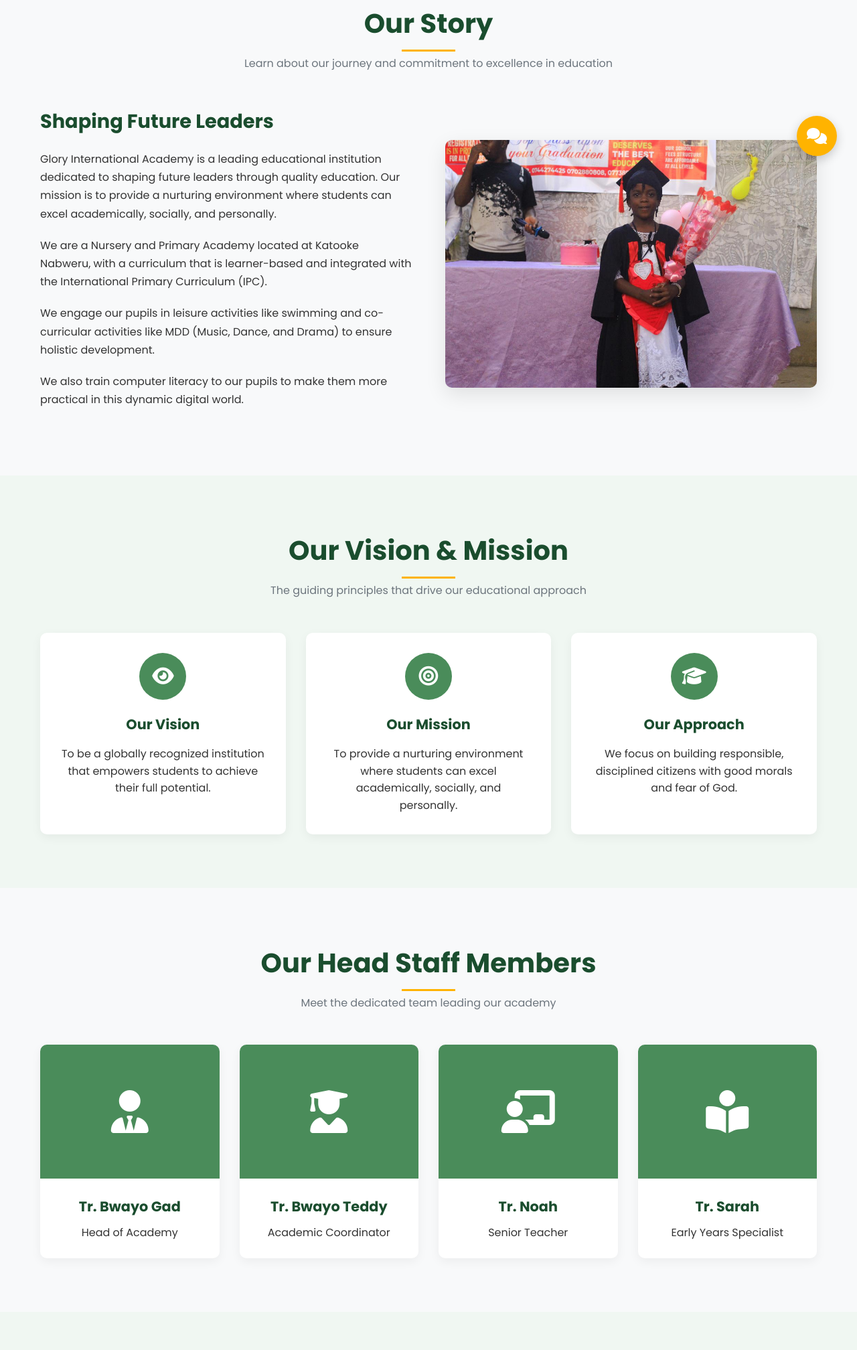
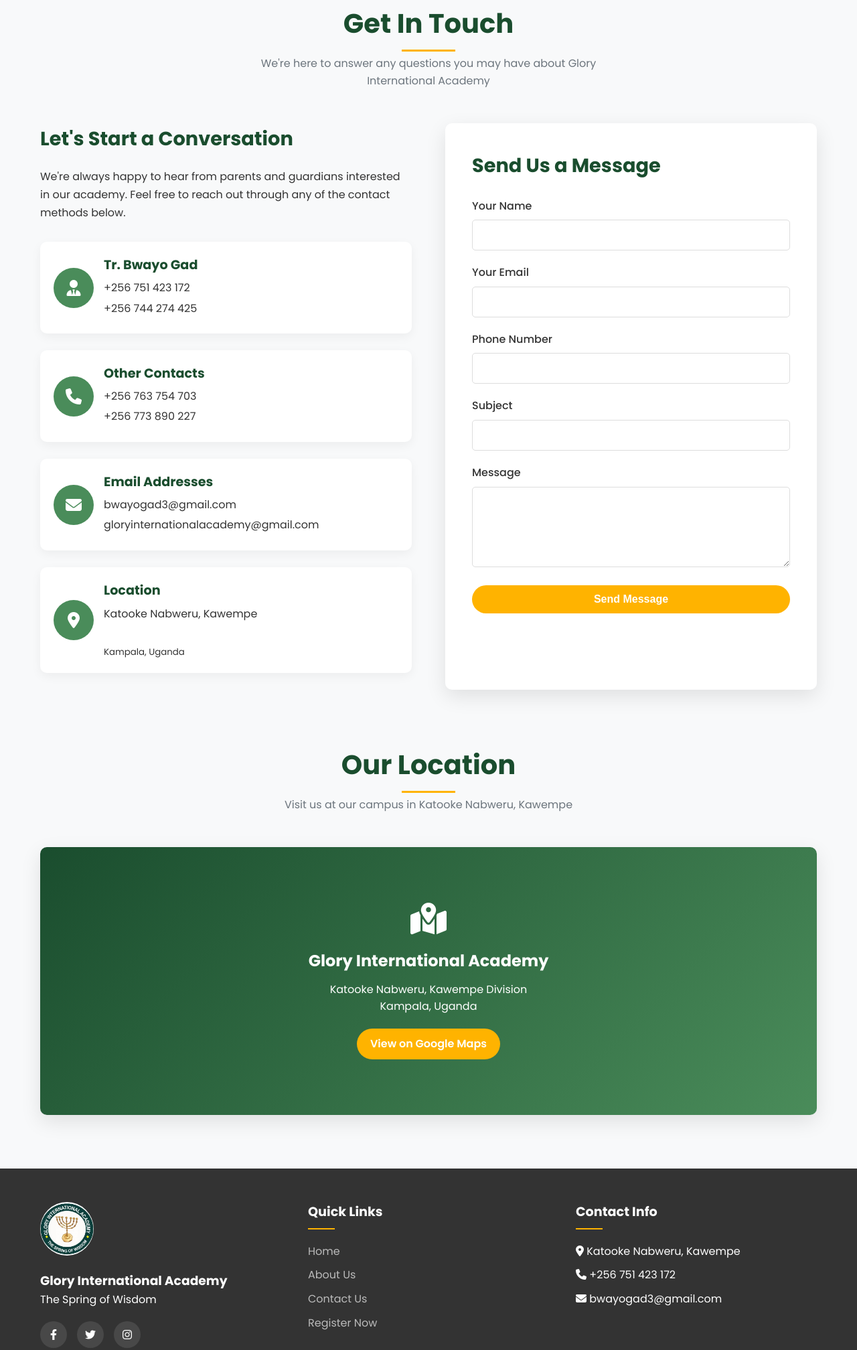
Before and after one commit to luctild/glory, a plain HTML site: page contacts/index.html in a window 1280 px wide. Shown: the part 537-2553 px from the top of the page at 67% size. Drawn offline with Linux system fonts and the light colour scheme.

Commit message:
Add files via upload

```diff
--- a/contacts/index.html
+++ b/contacts/index.html
@@ -6,9 +6,9 @@
   <link href="https://fonts.googleapis.com/css2?family=Poppins:wght@300;400;500;600;700&display=swap" rel="stylesheet">
   <link rel="shortcut icon" href="media/logo.jpg" type="image/x-icon">
   <link rel="stylesheet" href="https://cdnjs.cloudflare.com/ajax/libs/font-awesome/6.4.0/css/all.min.css">
-  <meta name="description" content="Learn more about Glory International Academy - our mission, vision, values, and dedicated staff.">
-  <meta name="keywords" content="Glory International Academy, about us, school, education, staff">
-  <title>About Us - Glory International Academy</title>
+  <meta name="description" content="Contact Glory International Academy - Get in touch with us for admissions, inquiries, and more information.">
+  <meta name="keywords" content="Glory International Academy, contact, school, education, admissions">
+  <title>Contact Us - Glory International Academy</title>
   <style>
     :root {
       --primary: #1a4d2e;
@@ -137,7 +137,7 @@
       cursor: pointer;
     }
 
-    /* Hero Section */
+    /* Page Hero */
     .page-hero {
       background: linear-gradient(rgba(26, 77, 46, 0.85), rgba(26, 77, 46, 0.85)), url('../media/grad4.jpg') center/cover no-repeat;
       color: white;
@@ -158,8 +158,8 @@
       margin: 0 auto;
     }
 
-    /* About Sections */
-    .about-section {
+    /* Contact Section */
+    .contact-section {
       padding: 80px 0;
     }
 
@@ -193,247 +193,170 @@
       margin: 0 auto;
     }
 
-    .about-content {
+    .contact-container {
       display: grid;
       grid-template-columns: 1fr 1fr;
       gap: 50px;
-      align-items: center;
     }
 
-    .about-text h3 {
+    .contact-info h3 {
       font-size: 1.8rem;
       margin-bottom: 20px;
       color: var(--primary);
     }
 
-    .about-text p {
-      margin-bottom: 20px;
+    .contact-info p {
+      margin-bottom: 30px;
       line-height: 1.7;
     }
 
-    .about-image {
-      border-radius: 10px;
-      overflow: hidden;
-      box-shadow: 0 10px 30px rgba(0, 0, 0, 0.1);
+    .contact-details {
+      margin-top: 30px;
     }
 
-    .about-image img {
-      width: 100%;
-      height: auto;
-      display: block;
+    .contact-item {
+      display: flex;
+      align-items: center;
+      gap: 15px;
+      margin-bottom: 25px;
+      padding: 20px;
+      background-color: white;
+      border-radius: 10px;
+      box-shadow: 0 5px 15px rgba(0, 0, 0, 0.05);
       transition: var(--transition);
     }
 
-    .about-image:hover img {
-      transform: scale(1.05);
+    .contact-item:hover {
+      transform: translateY(-5px);
+      box-shadow: 0 10px 25px rgba(0, 0, 0, 0.1);
     }
 
-    /* Values Section */
-    .values {
-      background-color: #f0f7f2;
-      padding: 80px 0;
-    }
-
-    .values-grid {
-      display: grid;
-      grid-template-columns: repeat(auto-fit, minmax(250px, 1fr));
-      gap: 30px;
-    }
-
-    .value-card {
-      background-color: white;
-      border-radius: 10px;
-      padding: 30px;
-      box-shadow: 0 5px 15px rgba(0, 0, 0, 0.05);
-      transition: var(--transition);
-      text-align: center;
-    }
-
-    .value-card:hover {
-      transform: translateY(-10px);
-      box-shadow: 0 15px 30px rgba(0, 0, 0, 0.1);
-    }
-
-    .value-icon {
-      width: 70px;
-      height: 70px;
-      background-color: var(--secondary);
-      border-radius: 50%;
-      display: flex;
-      align-items: center;
-      justify-content: center;
-      margin: 0 auto 20px;
-      color: white;
-      font-size: 1.8rem;
-    }
-
-    .value-card h3 {
-      font-size: 1.3rem;
-      margin-bottom: 15px;
-      color: var(--primary);
-    }
-
-    /* Staff Section */
-    .staff {
-      padding: 80px 0;
-    }
-
-    .staff-grid {
-      display: grid;
-      grid-template-columns: repeat(auto-fit, minmax(250px, 1fr));
-      gap: 30px;
-    }
-
-    .staff-card {
-      background-color: white;
-      border-radius: 10px;
-      overflow: hidden;
-      box-shadow: 0 5px 15px rgba(0, 0, 0, 0.05);
-      transition: var(--transition);
-      text-align: center;
-    }
-
-    .staff-card:hover {
-      transform: translateY(-10px);
-      box-shadow: 0 15px 30px rgba(0, 0, 0, 0.1);
-    }
-
-    .staff-image {
-      height: 200px;
-      background-color: var(--secondary);
-      display: flex;
-      align-items: center;
-      justify-content: center;
-      color: white;
-      font-size: 4rem;
-    }
-
-    .staff-content {
-      padding: 25px;
-    }
-
-    .staff-content h3 {
-      font-size: 1.3rem;
-      margin-bottom: 10px;
-      color: var(--primary);
-    }
-
-    /* Gallery Section */
-    .gallery {
-      padding: 80px 0;
-      background-color: #f0f7f2;
-    }
-
-    .gallery-grid {
-      display: grid;
-      grid-template-columns: repeat(auto-fit, minmax(250px, 1fr));
-      gap: 15px;
-    }
-
-    .gallery-item {
-      border-radius: 10px;
-      overflow: hidden;
-      height: 250px;
-      position: relative;
-    }
-
-    .gallery-item img {
-      width: 100%;
-      height: 100%;
-      object-fit: cover;
-      transition: var(--transition);
-    }
-
-    .gallery-item:hover img {
-      transform: scale(1.1);
-    }
-
-    .gallery-overlay {
-      position: absolute;
-      bottom: 0;
-      left: 0;
-      right: 0;
-      background: linear-gradient(transparent, rgba(0, 0, 0, 0.7));
-      color: white;
-      padding: 20px;
-      transform: translateY(100%);
-      transition: var(--transition);
-    }
-
-    .gallery-item:hover .gallery-overlay {
-      transform: translateY(0);
-    }
-
-    /* Floating Contact */
-    .floating-contact {
-      position: fixed;
-      bottom: 30px;
-      right: 30px;
-      z-index: 999;
-    }
-
-    .contact-toggle {
+    .contact-icon {
       width: 60px;
       height: 60px;
-      background-color: var(--accent);
+      background-color: var(--secondary);
       border-radius: 50%;
       display: flex;
       align-items: center;
       justify-content: center;
       color: white;
       font-size: 1.5rem;
-      cursor: pointer;
-      box-shadow: 0 5px 15px rgba(0, 0, 0, 0.2);
+      flex-shrink: 0;
+    }
+
+    .contact-text h4 {
+      font-size: 1.2rem;
+      margin-bottom: 5px;
+      color: var(--primary);
+    }
+
+    .contact-text a {
+      color: var(--dark);
+      text-decoration: none;
+      transition: var(--transition);
+      display: block;
+      margin-bottom: 5px;
+    }
+
+    .contact-text a:hover {
+      color: var(--primary);
+    }
+
+    .contact-form {
+      background-color: white;
+      padding: 40px;
+      border-radius: 10px;
+      box-shadow: 0 10px 30px rgba(0, 0, 0, 0.1);
+    }
+
+    .contact-form h3 {
+      color: var(--primary);
+      margin-bottom: 25px;
+      font-size: 1.8rem;
+    }
+
+    .form-group {
+      margin-bottom: 20px;
+    }
+
+    .form-group label {
+      display: block;
+      margin-bottom: 8px;
+      font-weight: 500;
+      color: var(--dark);
+    }
+
+    .form-control {
+      width: 100%;
+      padding: 12px 15px;
+      border: 1px solid #ddd;
+      border-radius: 5px;
+      font-family: 'Poppins', sans-serif;
       transition: var(--transition);
     }
 
-    .contact-toggle:hover {
-      transform: scale(1.1);
+    .form-control:focus {
+      border-color: var(--primary);
+      outline: none;
+      box-shadow: 0 0 0 3px rgba(26, 77, 46, 0.1);
     }
 
-    .contact-options {
-      position: absolute;
-      bottom: 70px;
-      right: 0;
-      background-color: white;
-      border-radius: 10px;
-      box-shadow: 0 5px 20px rgba(0, 0, 0, 0.15);
-      padding: 15px;
-      display: none;
-      flex-direction: column;
-      gap: 10px;
-      min-width: 200px;
+    textarea.form-control {
+      min-height: 120px;
+      resize: vertical;
     }
 
-    .contact-options.active {
-      display: flex;
+    .submit-btn {
+      background-color: var(--accent);
+      color: white;
+      border: none;
+      padding: 12px 30px;
+      border-radius: 30px;
+      font-weight: 600;
+      cursor: pointer;
+      transition: var(--transition);
+      width: 100%;
+      font-size: 1rem;
     }
 
-    .contact-option {
-      display: flex;
-      align-items: center;
-      gap: 10px;
-      padding: 10px;
-      border-radius: 5px;
-      transition: var(--transition);
-      text-decoration: none;
-      color: var(--dark);
+    .submit-btn:hover {
+      background-color: #e6a200;
+      transform: translateY(-2px);
+      box-shadow: 0 4px 8px rgba(0, 0, 0, 0.1);
     }
 
-    .contact-option:hover {
-      background-color: #f5f5f5;
+    /* Map Section */
+    .map-section {
+      padding: 0 0 80px;
     }
 
-    .contact-option i {
-      width: 30px;
-      height: 30px;
-      background-color: var(--primary);
-      border-radius: 50%;
+    .map-container {
+      border-radius: 10px;
+      overflow: hidden;
+      box-shadow: 0 10px 30px rgba(0, 0, 0, 0.1);
+      height: 400px;
+    }
+
+    .map-placeholder {
+      height: 100%;
+      background: linear-gradient(135deg, var(--primary), var(--secondary));
       display: flex;
+      flex-direction: column;
       align-items: center;
       justify-content: center;
       color: white;
-      font-size: 0.9rem;
+      text-align: center;
+      padding: 20px;
+    }
+
+    .map-placeholder i {
+      font-size: 3rem;
+      margin-bottom: 20px;
+    }
+
+    .map-placeholder h3 {
+      font-size: 1.5rem;
+      margin-bottom: 10px;
     }
 
     /* Footer */
@@ -527,12 +450,8 @@
 
     /* Responsive Design */
     @media (max-width: 992px) {
-      .about-content {
+      .contact-container {
         grid-template-columns: 1fr;
-      }
-
-      .about-image {
-        order: -1;
       }
     }
 
@@ -574,6 +493,10 @@
       .section-title h2 {
         font-size: 2rem;
       }
+
+      .contact-form {
+        padding: 30px 20px;
+      }
     }
 
     @media (max-width: 576px) {
@@ -585,9 +508,16 @@
         font-size: 1.8rem;
       }
 
-      .values-grid,
-      .staff-grid {
-        grid-template-columns: 1fr;
+      .contact-item {
+        flex-direction: column;
+        text-align: center;
+        gap: 10px;
+      }
+
+      .contact-icon {
+        width: 50px;
+        height: 50px;
+        font-size: 1.2rem;
       }
     }
   </style>
@@ -611,8 +541,8 @@
       <nav>
         <ul class="nav-menu" id="navMenu">
           <li><a href="../index.html">Home</a></li>
-          <li><a href="index.html" class="active">About Us</a></li>
-          <li><a href="../contacts/index.html">Contact Us</a></li>
+          <li><a href="../about/index.html">About Us</a></li>
+          <li><a href="index.html" class="active">Contact Us</a></li>
           <li><a href="../joinus/index.html" class="cta-button">Register Now</a></li>
         </ul>
       </nav>
@@ -622,186 +552,121 @@
   <!-- Page Hero -->
   <section class="page-hero">
     <div class="container">
-      <h1>About Glory International Academy</h1>
-      <p>Discover our mission, vision, values, and the dedicated team that makes our academy special</p>
+      <h1>Contact Us</h1>
+      <p>Get in touch with us for admissions, inquiries, and more information about our academy</p>
     </div>
   </section>
 
-  <!-- About Section -->
-  <section class="about-section">
+  <!-- Contact Section -->
+  <section class="contact-section">
     <div class="container">
       <div class="section-title">
-        <h2>Our Story</h2>
-        <p>Learn about our journey and commitment to excellence in education</p>
+        <h2>Get In Touch</h2>
+        <p>We're here to answer any questions you may have about Glory International Academy</p>
       </div>
 
-      <div class="about-content">
-        <div class="about-text">
-          <h3>Shaping Future Leaders</h3>
-          <p>Glory International Academy is a leading educational institution dedicated to shaping future leaders through quality education. Our mission is to provide a nurturing environment where students can excel academically, socially, and personally.</p>
-          <p>We are a Nursery and Primary Academy located at Katooke Nabweru, with a curriculum that is learner-based and integrated with the International Primary Curriculum (IPC).</p>
-          <p>We engage our pupils in leisure activities like swimming and co-curricular activities like MDD (Music, Dance, and Drama) to ensure holistic development.</p>
-          <p>We also train computer literacy to our pupils to make them more practical in this dynamic digital world.</p>
+      <div class="contact-container">
+        <div class="contact-info">
+          <h3>Let's Start a Conversation</h3>
+          <p>We're always happy to hear from parents and guardians interested in our academy. Feel free to reach out through any of the contact methods below.</p>
+
+          <div class="contact-details">
+            <div class="contact-item">
+              <div class="contact-icon">
+                <i class="fas fa-user-tie"></i>
+              </div>
+              <div class="contact-text">
+                <h4>Tr. Bwayo Gad</h4>
+                <a href="tel:+256751423172">+256 751 423 172</a>
+                <a href="tel:+256744274425">+256 744 274 425</a>
+              </div>
+            </div>
+
+            <div class="contact-item">
+              <div class="contact-icon">
+                <i class="fas fa-phone"></i>
+              </div>
+              <div class="contact-text">
+                <h4>Other Contacts</h4>
+                <a href="tel:+256763754703">+256 763 754 703</a>
+                <a href="tel:+256773890227">+256 773 890 227</a>
+              </div>
+            </div>
+
+            <div class="contact-item">
+              <div class="contact-icon">
+                <i class="fas fa-envelope"></i>
+              </div>
+              <div class="contact-text">
+                <h4>Email Addresses</h4>
+                <a href="mailto:bwayogad3@gmail.com">bwayogad3@gmail.com</a>
+                <a href="mailto:gloryinternationalacademy@gmail.com">gloryinternationalacademy@gmail.com</a>
+              </div>
+            </div>
+
+            <div class="contact-item">
+              <div class="contact-icon">
+                <i class="fas fa-map-marker-alt"></i>
+              </div>
+              <div class="contact-text">
+                <h4>Location</h4>
+                <p>Katooke Nabweru, Kawempe</p>
+                <small>Kampala, Uganda</small>
+              </div>
+            </div>
+          </div>
         </div>
 
-        <div class="about-image">
-          <img src="../media/grad4.jpg" alt="Students at Glory International Academy">
+        <div class="contact-form">
+          <h3>Send Us a Message</h3>
+          <form action="https://formspree.io/f/xvgzgoyk" method="POST">
+            <div class="form-group">
+              <label for="name">Your Name</label>
+              <input type="text" id="name" name="name" class="form-control" required>
+            </div>
+
+            <div class="form-group">
+              <label for="email">Your Email</label>
+              <input type="email" id="email" name="email" class="form-control" required>
+            </div>
+
+            <div class="form-group">
+              <label for="phone">Phone Number</label>
+              <input type="tel" id="phone" name="phone" class="form-control">
+            </div>
+
+            <div class="form-group">
+              <label for="subject">Subject</label>
+              <input type="text" id="subject" name="subject" class="form-control" required>
+            </div>
+
+            <div class="form-group">
+              <label for="message">Message</label>
+              <textarea id="message" name="message" class="form-control" required></textarea>
+            </div>
+
+            <button type="submit" class="submit-btn">Send Message</button>
+          </form>
         </div>
       </div>
     </div>
   </section>
 
-  <!-- Vision & Mission Section -->
-  <section class="values">
+  <!-- Map Section -->
+  <section class="map-section">
     <div class="container">
       <div class="section-title">
-        <h2>Our Vision & Mission</h2>
-        <p>The guiding principles that drive our educational approach</p>
+        <h2>Our Location</h2>
+        <p>Visit us at our campus in Katooke Nabweru, Kawempe</p>
       </div>
 
-      <div class="values-grid">
-        <div class="value-card">
-          <div class="value-icon">
-            <i class="fas fa-eye"></i>
-          </div>
-          <h3>Our Vision</h3>
-          <p>To be a globally recognized institution that empowers students to achieve their full potential.</p>
-        </div>
-
-        <div class="value-card">
-          <div class="value-icon">
-            <i class="fas fa-bullseye"></i>
-          </div>
-          <h3>Our Mission</h3>
-          <p>To provide a nurturing environment where students can excel academically, socially, and personally.</p>
-        </div>
-
-        <div class="value-card">
-          <div class="value-icon">
-            <i class="fas fa-graduation-cap"></i>
-          </div>
-          <h3>Our Approach</h3>
-          <p>We focus on building responsible, disciplined citizens with good morals and fear of God.</p>
-        </div>
-      </div>
-    </div>
-  </section>
-
-  <!-- Staff Section -->
-  <section class="staff">
-    <div class="container">
-      <div class="section-title">
-        <h2>Our Head Staff Members</h2>
-        <p>Meet the dedicated team leading our academy</p>
-      </div>
-
-      <div class="staff-grid">
-        <div class="staff-card">
-          <div class="staff-image">
-            <i class="fas fa-user-tie"></i>
-          </div>
-          <div class="staff-content">
-            <h3>Tr. Bwayo Gad</h3>
-            <p>Head of Academy</p>
-          </div>
-        </div>
-
-        <div class="staff-card">
-          <div class="staff-image">
-            <i class="fas fa-user-graduate"></i>
-          </div>
-          <div class="staff-content">
-            <h3>Tr. Bwayo Teddy</h3>
-            <p>Academic Coordinator</p>
-          </div>
-        </div>
-
-        <div class="staff-card">
-          <div class="staff-image">
-            <i class="fas fa-chalkboard-teacher"></i>
-          </div>
-          <div class="staff-content">
-            <h3>Tr. Noah</h3>
-            <p>Senior Teacher</p>
-          </div>
-        </div>
-
-        <div class="staff-card">
-          <div class="staff-image">
-            <i class="fas fa-book-reader"></i>
-          </div>
-          <div class="staff-content">
-            <h3>Tr. Sarah</h3>
-            <p>Early Years Specialist</p>
-          </div>
-        </div>
-      </div>
-    </div>
-  </section>
-
-  <!-- Gallery Section -->
-  <section class="gallery">
-    <div class="container">
-      <div class="section-title">
-        <h2>Life at Our Academy</h2>
-        <p>Explore moments from our vibrant school community and activities</p>
-      </div>
-
-      <div class="gallery-grid">
-        <div class="gallery-item">
-          <img src="../media/beach2.jpg" alt="School Beach Trip">
-          <div class="gallery-overlay">
-            <h4>Educational Trips</h4>
-          </div>
-        </div>
-
-        <div class="gallery-item">
-          <img src="../media/beach.jpg" alt="Beach Activities">
-          <div class="gallery-overlay">
-            <h4>Outdoor Learning</h4>
-          </div>
-        </div>
-
-        <div class="gallery-item">
-          <img src="../media/mdd.jpg" alt="Music Dance and Drama">
-          <div class="gallery-overlay">
-            <h4>MDD Activities</h4>
-          </div>
-        </div>
-
-        <div class="gallery-item">
-          <img src="../media/party.jpg" alt="School Celebrations">
-          <div class="gallery-overlay">
-            <h4>Celebrations</h4>
-          </div>
-        </div>
-
-        <div class="gallery-item">
-          <img src="../media/walk.jpg" alt="Nature Walks">
-          <div class="gallery-overlay">
-            <h4>Nature Walks</h4>
-          </div>
-        </div>
-
-        <div class="gallery-item">
-          <img src="../media/walk2.jpg" alt="Educational Walks">
-          <div class="gallery-overlay">
-            <h4>Educational Walks</h4>
-          </div>
-        </div>
-
-        <div class="gallery-item">
-          <img src="../media/pose.jpg" alt="School Uniform">
-          <div class="gallery-overlay">
-            <h4>School Uniform</h4>
-          </div>
-        </div>
-
-        <div class="gallery-item">
-          <img src="../media/pose2.jpg" alt="Sports Wear">
-          <div class="gallery-overlay">
-            <h4>Sports Wear</h4>
-          </div>
+      <div class="map-container">
+        <div class="map-placeholder">
+          <i class="fas fa-map-marked-alt"></i>
+          <h3>Glory International Academy</h3>
+          <p>Katooke Nabweru, Kawempe Division</p>
+          <p>Kampala, Uganda</p>
+          <a href="https://maps.google.com/?q=Katooke+Nabweru,Kawempe,Kampala,Uganda" class="cta-button" style="margin-top: 20px;">View on Google Maps</a>
         </div>
       </div>
     </div>
@@ -826,8 +691,8 @@
           <h4>Quick Links</h4>
           <ul>
             <li><a href="../index.html">Home</a></li>
-            <li><a href="index.html">About Us</a></li>
-            <li><a href="../contacts/index.html">Contact Us</a></li>
+            <li><a href="../about/index.html">About Us</a></li>
+            <li><a href="index.html">Contact Us</a></li>
             <li><a href="../joinus/index.html">Register Now</a></li>
           </ul>
         </div>
@@ -848,46 +713,10 @@
     </div>
   </footer>
 
-  <!-- Floating Contact -->
-  <div class="floating-contact">
-    <div class="contact-toggle" id="contactToggle">
-      <i class="fas fa-comments"></i>
-    </div>
-    <div class="contact-options" id="contactOptions">
-      <a href="tel:+256751423172" class="contact-option">
-        <i class="fas fa-phone"></i>
-        <span>Call Us</span>
-      </a>
-      <a href="mailto:bwayogad3@gmail.com" class="contact-option">
-        <i class="fas fa-envelope"></i>
-        <span>Email Us</span>
-      </a>
-      <a href="https://wa.me/256751423172" class="contact-option">
-        <i class="fab fa-whatsapp"></i>
-        <span>WhatsApp</span>
-      </a>
-    </div>
-  </div>
-
   <script>
     // Mobile Navigation Toggle
     document.getElementById('mobileToggle').addEventListener('click', function() {
       document.getElementById('navMenu').classList.toggle('active');
-    });
-
-    // Floating Contact Toggle
-    document.getElementById('contactToggle').addEventListener('click', function() {
-      document.getElementById('contactOptions').classList.toggle('active');
-    });
-
-    // Close floating contact when clicking outside
-    document.addEventListener('click', function(event) {
-      const contactToggle = document.getElementById('contactToggle');
-      const contactOptions = document.getElementById('contactOptions');
-
-      if (!contactToggle.contains(event.target) && !contactOptions.contains(event.target)) {
-        contactOptions.classList.remove('active');
-      }
     });
 
     // Smooth scrolling for anchor links
```
